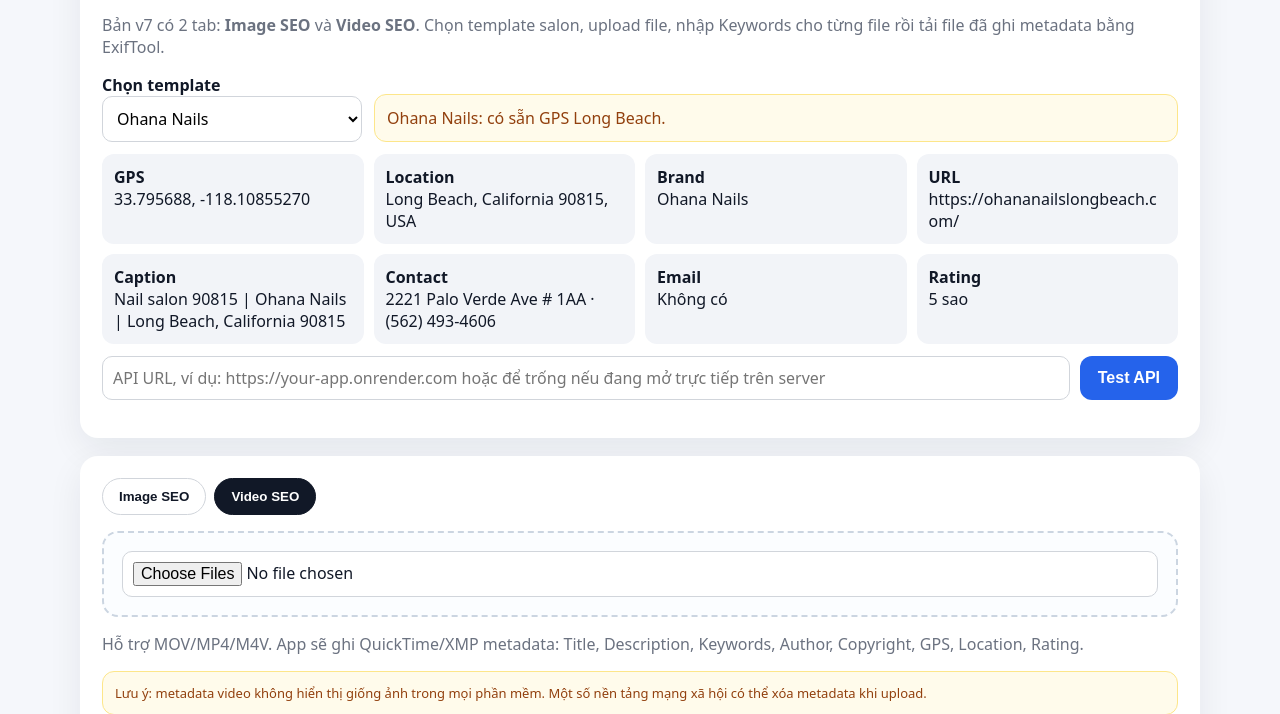
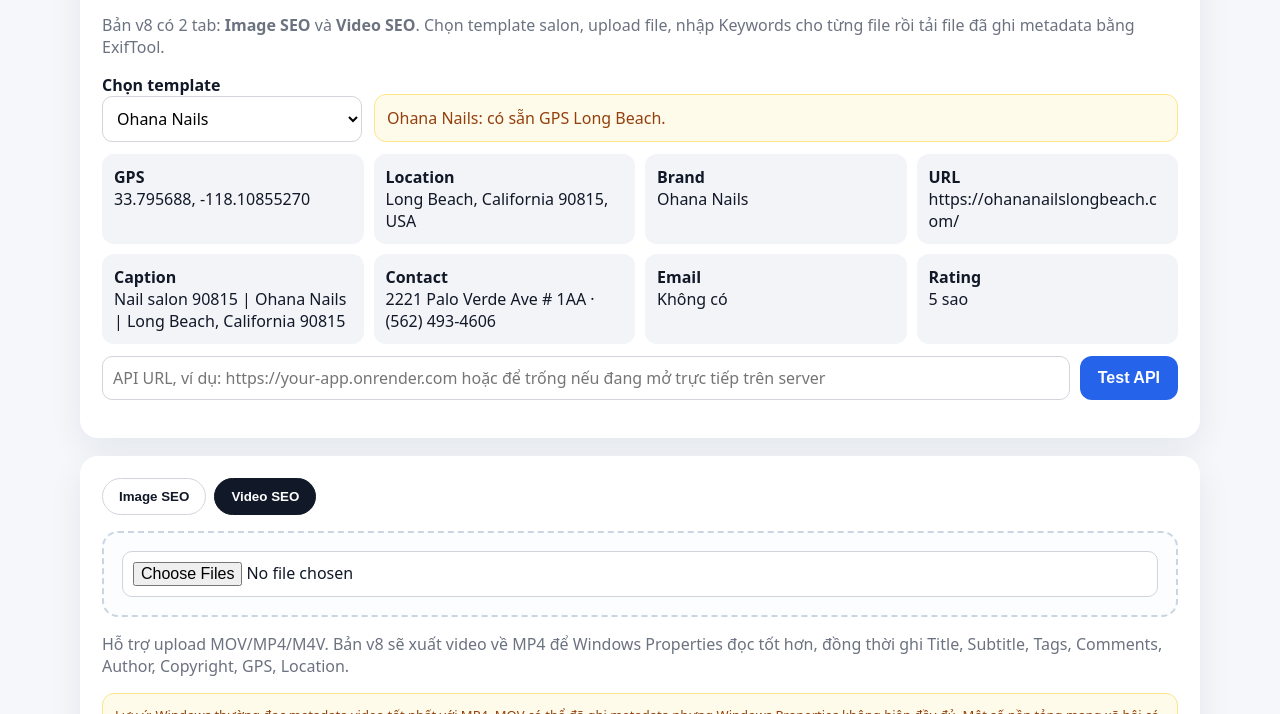
Before and after one commit to leminhkha1205-dot/ohana-nails, a website: page public/index.html in a window 1280 px wide. Both pictures are taken after a click on the button "Video SEO". Shown: the part 86-800 px from the top of the page. Drawn offline with Linux system fonts and the light colour scheme.

Commit message:
Update index.html

```diff
--- a/public/index.html
+++ b/public/index.html
@@ -12,7 +12,7 @@
 <div class="wrap">
   <div class="card">
     <h1>Nail SEO Metadata App</h1>
-    <p class="muted">Bản v7 có 2 tab: <b>Image SEO</b> và <b>Video SEO</b>. Chọn template salon, upload file, nhập Keywords cho từng file rồi tải file đã ghi metadata bằng ExifTool.</p>
+    <p class="muted">Bản v8 có 2 tab: <b>Image SEO</b> và <b>Video SEO</b>. Chọn template salon, upload file, nhập Keywords cho từng file rồi tải file đã ghi metadata bằng ExifTool.</p>
 
     <div class="selector">
       <label><b>Chọn template</b><select id="templateKey"><option value="ohana">Ohana Nails</option><option value="rainbow">Rainbow Nails</option></select></label>
@@ -45,8 +45,8 @@
 
     <section id="videoPanel" class="panel">
       <div class="drop"><input id="videoFiles" type="file" accept="video/quicktime,video/mp4,.mov,.mp4,.m4v" multiple /></div>
-      <p class="muted">Hỗ trợ MOV/MP4/M4V. App sẽ ghi QuickTime/XMP metadata: Title, Description, Keywords, Author, Copyright, GPS, Location, Rating.</p>
-      <p class="note small">Lưu ý: metadata video không hiển thị giống ảnh trong mọi phần mềm. Một số nền tảng mạng xã hội có thể xóa metadata khi upload.</p>
+      <p class="muted">Hỗ trợ upload MOV/MP4/M4V. Bản v8 sẽ xuất video về MP4 để Windows Properties đọc tốt hơn, đồng thời ghi Title, Subtitle, Tags, Comments, Author, Copyright, GPS, Location.</p>
+      <p class="note small">Lưu ý: Windows thường đọc metadata video tốt nhất với MP4. MOV có thể đã ghi metadata nhưng Windows Properties không hiện đầy đủ. Một số nền tảng mạng xã hội có thể xóa metadata khi upload.</p>
       <div id="videoList"></div>
       <button id="processVideos" class="btn" disabled>Ghi metadata video & tải về</button>
       <p id="videoStatus"></p>
@@ -104,7 +104,7 @@ function renderVideos(){
   videoFiles.forEach((file, i)=>{
     const url = URL.createObjectURL(file);
     const div = document.createElement('div'); div.className='item';
-    div.innerHTML = `<video src="${url}" controls muted></video><div><b>${escapeHtml(file.name)}</b><p class="muted">Template: <b>${escapeHtml(salonName)}</b>. Keywords cho video này, mỗi dòng hoặc cách nhau bằng dấu phẩy.</p>${fileKeywordsTextarea(i,'video')}<p class="muted">Tên file SEO sẽ tự lấy theo keyword đầu tiên và giữ đuôi .mov/.mp4.</p></div>`;
+    div.innerHTML = `<video src="${url}" controls muted></video><div><b>${escapeHtml(file.name)}</b><p class="muted">Template: <b>${escapeHtml(salonName)}</b>. Keywords cho video này, mỗi dòng hoặc cách nhau bằng dấu phẩy.</p>${fileKeywordsTextarea(i,'video')}<p class="muted">Tên file SEO sẽ tự lấy theo keyword đầu tiên. Video đầu ra sẽ là .mp4 để Windows hiển thị metadata tốt hơn.</p></div>`;
     videoListEl.appendChild(div);
   });
   processVideosBtn.disabled = videoFiles.length === 0;
```
